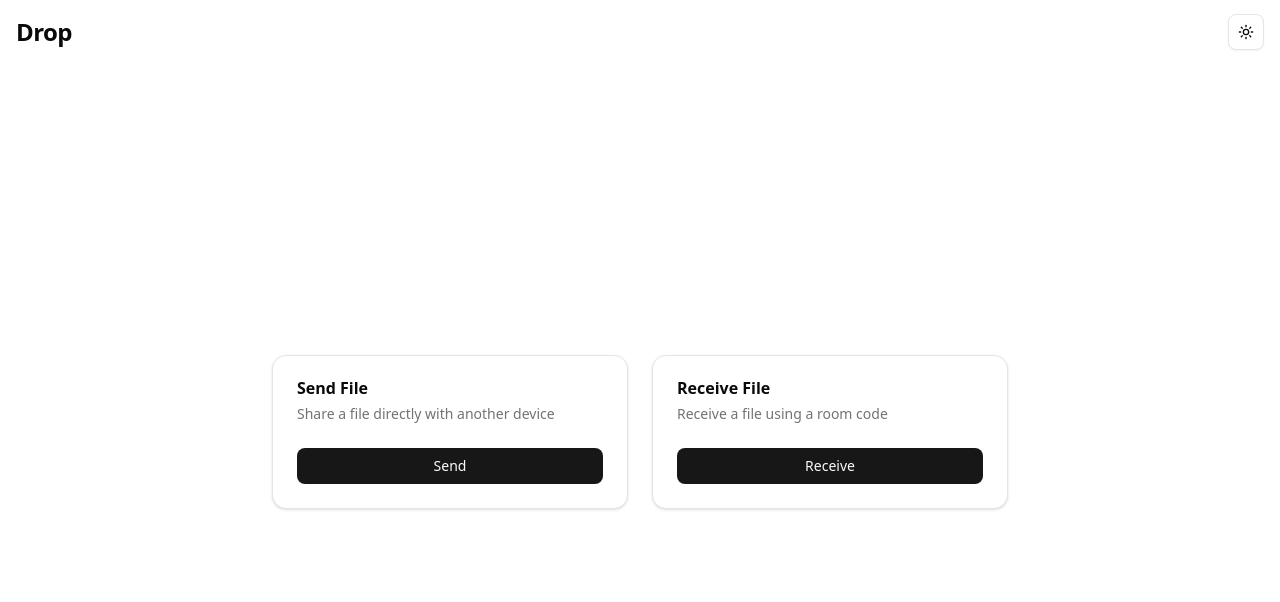
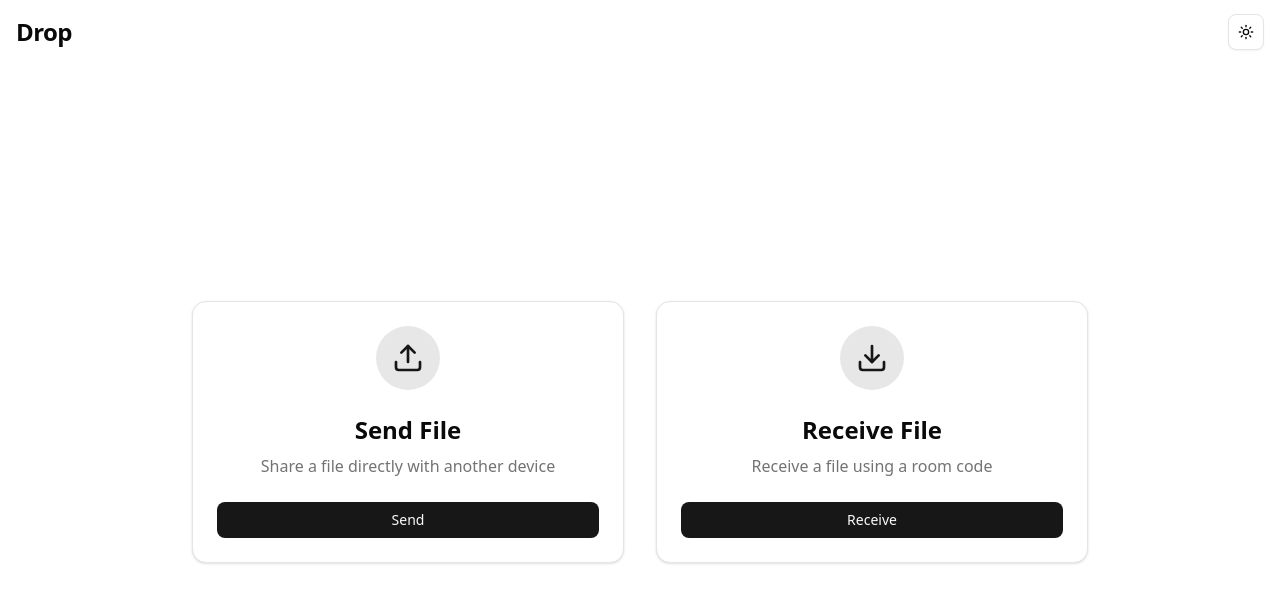
Before and after one commit to smash-cracker/file-drop, a Next.js app: page / in a window 1280 px wide. Shown: the top 602 px of the page. Built offline with nearby package versions, Linux system fonts and the light colour scheme.

Commit message:
feat: style cards

```diff
--- a/app/page.tsx
+++ b/app/page.tsx
@@ -1,4 +1,5 @@
 import Link from "next/link";
+import { Upload, Download } from "lucide-react";
 import {
   Card,
   CardContent,
@@ -10,35 +11,47 @@ import { Button } from "@/components/ui/button";
 
 export default function HomePage() {
   return (
-    <main className="min-h-[calc(100vh-4rem)]  flex items-center justify-center">
-      <div className="grid grid-cols-1 md:grid-cols-2 gap-6 w-full max-w-3xl px-4">
+    <main className="min-h-[calc(100vh-4rem)] flex items-center justify-center p-4">
+      <div className="grid grid-cols-1 md:grid-cols-2 gap-8 w-full max-w-4xl">
         {/* Send Card */}
-        <Card>
-          <CardHeader>
-            <CardTitle>Send File</CardTitle>
-            <CardDescription>
+        <Link href="/send" className="group">
+          <Card className="h-full hover:border-primary/50 transition-colors cursor-pointer">
+            <CardHeader className="text-center">
+              <div className="mx-auto bg-primary/10 p-4 rounded-full mb-4 group-hover:scale-110 transition-transform">
+                <Upload className="w-8 h-8 text-primary" />
+              </div>
+              <CardTitle className="text-2xl">Send File</CardTitle>
+              <CardDescription className="text-base">
                 Share a file directly with another device
               </CardDescription>
             </CardHeader>
             <CardContent>
-            <Link href="/send">
-              <Button className="w-full">Send</Button>
-            </Link>
+              <Button className="w-full cursor-pointer">
+                Send
+              </Button>
             </CardContent>
           </Card>
+        </Link>
 
         {/* Receive Card */}
-        <Card>
-          <CardHeader>
-            <CardTitle>Receive File</CardTitle>
-            <CardDescription>Receive a file using a room code</CardDescription>
+        <Link href="/receive" className="group">
+          <Card className="h-full hover:border-primary/50 transition-colors cursor-pointer">
+            <CardHeader className="text-center">
+              <div className="mx-auto bg-primary/10 p-4 rounded-full mb-4 group-hover:scale-110 transition-transform">
+                <Download className="w-8 h-8 text-primary" />
+              </div>
+              <CardTitle className="text-2xl">Receive File</CardTitle>
+              <CardDescription className="text-base">
+                Receive a file using a room code
+              </CardDescription>
             </CardHeader>
             <CardContent>
-            <Link href="/receive">
-              <Button className="w-full">Receive</Button>
-            </Link>
+              <Button className="w-full cursor-pointer">
+                Receive
+              </Button>
             </CardContent>
           </Card>
+        </Link>
       </div>
     </main>
   );
```
Lines whose indentation alone changed are shown as unchanged.
